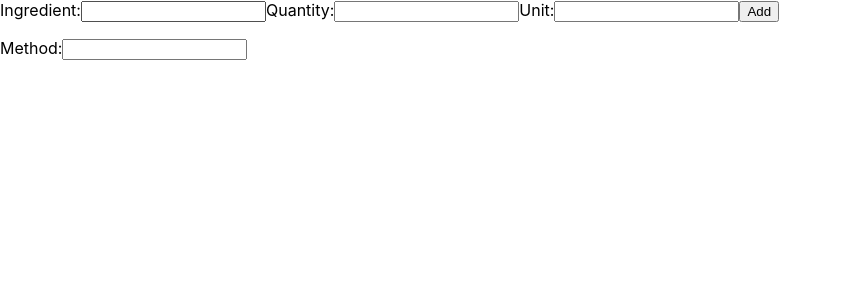
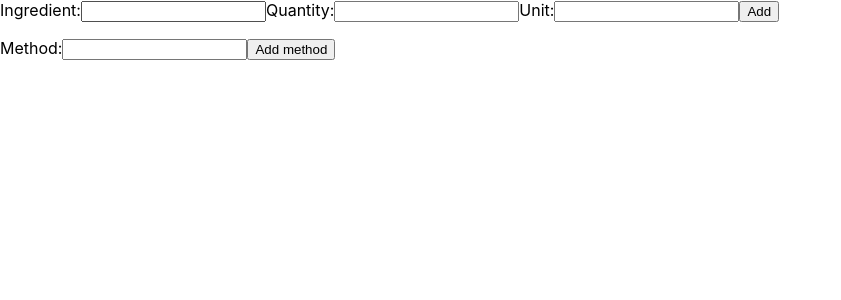
Before and after one commit to CarlyJ88/tastybot-front-end-react, a React (Create React App) app: page /recipe in a window 1280 px wide. Shown: the top 300 px of the page, without its empty margins (0-841 px from the left). Built offline with nearby package versions, Linux system fonts and the light colour scheme.

Commit message:
Has a add method button.

```diff
--- a/src/RecipeInput.jsx
+++ b/src/RecipeInput.jsx
@@ -15,6 +15,7 @@ function RecipeInput() {
                     onChange={setInput}
                 />
             </label>
+            <button type="button" >Add method</button>
         </Fragment>
     );
 }
```
Also changed, not shown: 1 other file (tests, documents, lock files or other folders).
